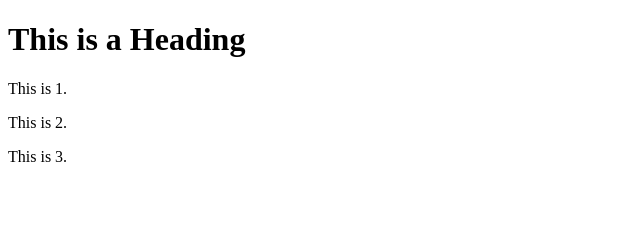
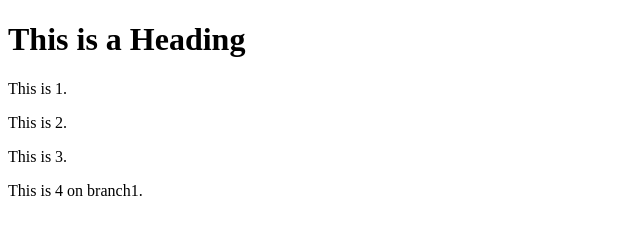
Before and after one commit to DuongHoanVu/website, a plain HTML site: page index.html in a window 1280 px wide. Shown: the whole page, without its empty margins (0-640 px from the left). Drawn offline with Linux system fonts and the light colour scheme.

Commit message:
test branch1

```diff
--- a/index.html
+++ b/index.html
@@ -5,5 +5,6 @@
 		<p>This is 1.</p>
 		<p>This is 2.</p>
 		<p>This is 3.</p>
+		<p>This is 4 on branch1.</p>
 	</body>
 </html>
```
